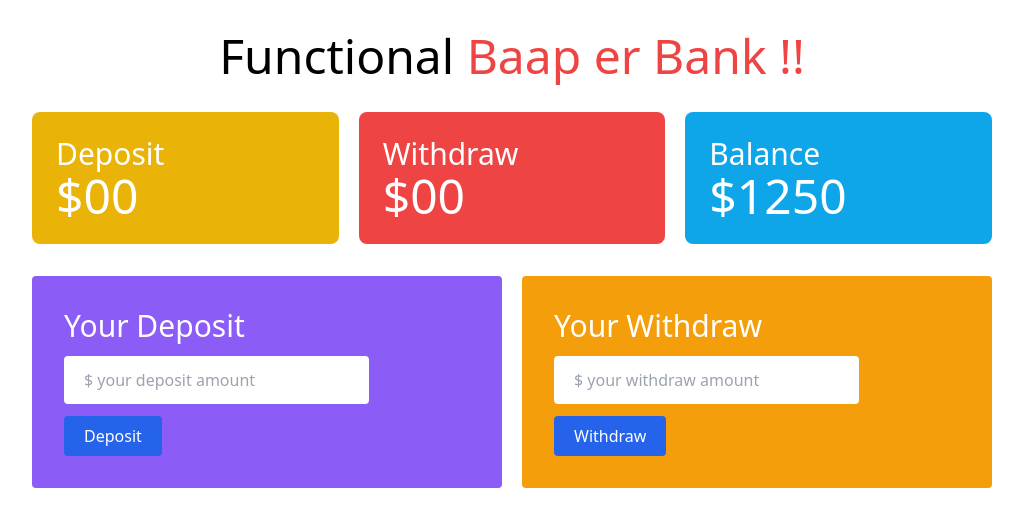
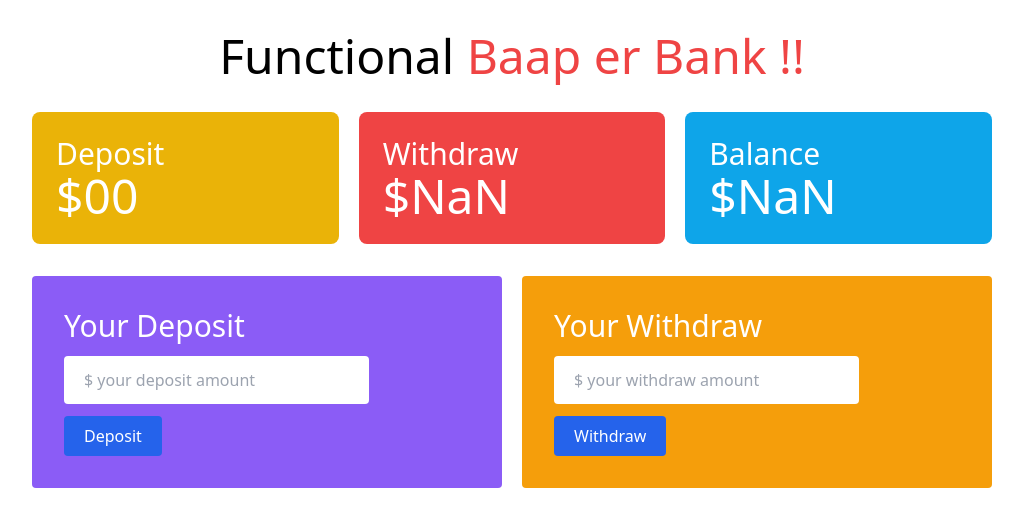
Before and after one commit to Sobuj54/module-28-Bank-calculation-using-functions, a plain HTML site: page index.html in a window 1280 px wide. Both pictures are taken after a click on the button "Withdraw". Shown: the whole page, without its empty margins (128-1151 px from the left). Drawn offline with nearby package versions, Linux system fonts and the light colour scheme.

Commit message:
withdraw completed

```diff
--- a/index.html
+++ b/index.html
@@ -24,7 +24,7 @@
             </div>
             <div class="bg-sky-500 p-6 rounded-lg">
                 <h4 class="text-3xl">Balance</h4>
-                <h1 class="text-5xl font-medium">$<span id="blance-total">1250</span></h1>
+                <h1 class="text-5xl font-medium">$<span id="balance-total">1250</span></h1>
             </div>
         </div>
     </section>
@@ -40,11 +40,12 @@
             <!-- withdraw -->
             <div class="bg-amber-500 p-8 rounded">
                 <h2 class="text-3xl text-white mb-3">Your Withdraw</h2>
-                <input id="" class="block mb-3 rounded w-3/4 px-5 py-3" type="text" placeholder="$ your withdraw amount">
+                <input id="withdraw-field" class="block mb-3 rounded w-3/4 px-5 py-3" type="text" placeholder="$ your withdraw amount">
                 <button id="btn-withdraw" class="bg-blue-600 text-white px-5 py-2 font-medium rounded hover:bg-yellow-700">Withdraw</button>
             </div>
         </div>
     </section>
     <script src="js/deposit.js"></script>
+    <script src="js/withdraw.js"></script>
 </body>
 </html>
--- /dev/null
+++ b/js/withdraw.js
@@ -0,0 +1,24 @@
+
+document.getElementById('btn-withdraw').addEventListener('click',function(){
+    const withdrawField = document.getElementById('withdraw-field');
+    const withdrawFieldvalue = withdrawField.value ;
+    const withdrawAmount = parseFloat(withdrawFieldvalue);
+    // clearing the input/withdraw field
+    withdrawField.value = '';
+
+    // setting new total value in withdraw section
+    const withdrawTotal = document.getElementById('withdraw-total');
+    const withdrawTotalValue = withdrawTotal.innerText;
+    const withdrawTotalAmount = parseFloat(withdrawTotalValue);
+
+    const currentWithdrawBalance = withdrawAmount + withdrawTotalAmount;
+    withdrawTotal.innerText = currentWithdrawBalance;
+
+    // setting new total value in balance section
+    const totalBalance = document.getElementById('balance-total');
+    const currentBalance = totalBalance.innerText;
+    const currentTotalBalance = parseFloat(currentBalance);
+
+    const balance = currentTotalBalance - withdrawAmount ;
+    totalBalance.innerText = balance;
+})
```
